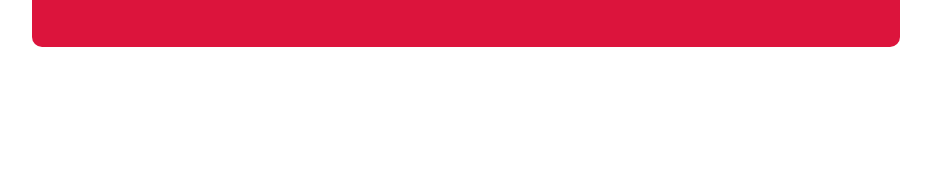
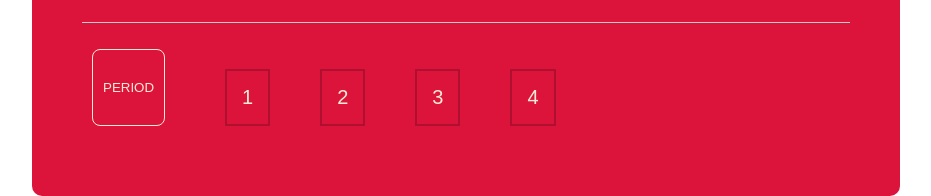
Before and after one commit to Jbasilio55/Score_Board, a plain HTML site: page index.html in a window 1280 px wide. Shown: the part 797-993 px from the top of the page, without its empty margins (174-1105 px from the left). Before the commit the page ends 844 px from the top, so only its background shows below. Drawn offline with Linux system fonts and the light colour scheme; a web font is replaced by a local one.

Commit message:
added period and new game

```diff
--- a/index.html
+++ b/index.html
@@ -36,6 +36,14 @@
           </div>
         </div>
       </div>
+      <hr />
+      <div id="period">
+        <button>PERIOD</button>
+        <p>1</p>
+        <p>2</p>
+        <p>3</p>
+        <p>4</p>
+      </div>
     </div>
   </body>
 </html>
--- a/style.css
+++ b/style.css
@@ -58,3 +58,31 @@ button {
   padding: 10px;
   border-radius: 8px;
 }
+
+hr {
+  display: block;
+  height: 1px;
+  border: 0;
+  border-top: 1px solid #ccc;
+  margin-top: 25px;
+  margin-bottom: 25px;
+  padding: 0;
+}
+
+#period {
+  margin-top: 0;
+  display: flex;
+  margin-top: 20px;
+}
+
+#period button {
+  margin: 0 10px 20px;
+}
+
+#period p {
+  color: antiquewhite;
+  font-size: 20px;
+  margin-left: 50px;
+  border: 2px solid rgb(0, 0, 0, 0.2);
+  padding: 15px;
+}
```
